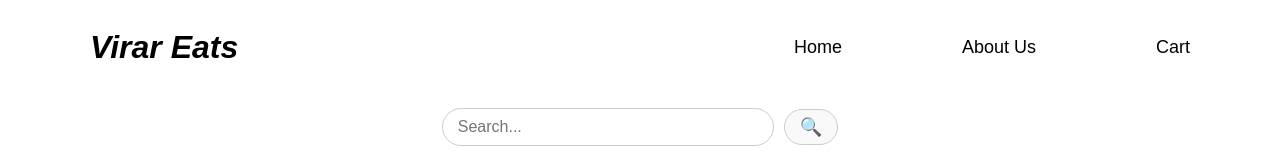
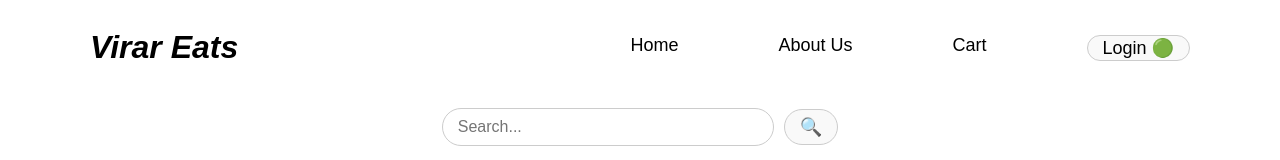
Before and after one commit to iamharshtambe/react-rampup, a React (Vite) app in the folder 06-Exploration/: page / in a window 1280 px wide. Shown: the top 160 px of the page. Built offline with nearby package versions, Linux system fonts and the light colour scheme; no server answers.

Commit message:
add login/logout

```diff
--- a/06-Exploration/index.css
+++ b/06-Exploration/index.css
@@ -22,8 +22,18 @@
 .nav-bar ul {
    display: flex;
    list-style: none;
-   gap: 120px;
+   gap: 100px;
    font-size: 18px;
+}
+
+.btn {
+   font-size: 18px;
+   outline: none;
+   border-radius: 25px;
+   border: 1px solid #ccc;
+   background: #f9f9f9;
+   cursor: pointer;
+   padding: 1px 15px;
 }
 
 /* Search Bar */
--- a/06-Exploration/src/components/Header.js
+++ b/06-Exploration/src/components/Header.js
@@ -1,6 +1,20 @@
+import { useState } from 'react';
 import Search from './Search.js';
 
 function Header() {
+   const [isLogin, setIslogin] = useState(false);
+
+   function handleClick() {
+      const nextState = !isLogin;
+      setIslogin(nextState);
+
+      if (nextState) {
+         alert('Login Successfully!');
+      } else {
+         alert('Logout Successfully!');
+      }
+   }
+
    return (
       <>
          <div className="nav-bar">
@@ -10,6 +24,9 @@ function Header() {
                <li>Home</li>
                <li>About Us</li>
                <li>Cart</li>
+               <button className="btn" onClick={handleClick}>
+                  {isLogin ? 'Logout 🔴' : 'Login 🟢'}
+               </button>
             </ul>
          </div>
 
```
